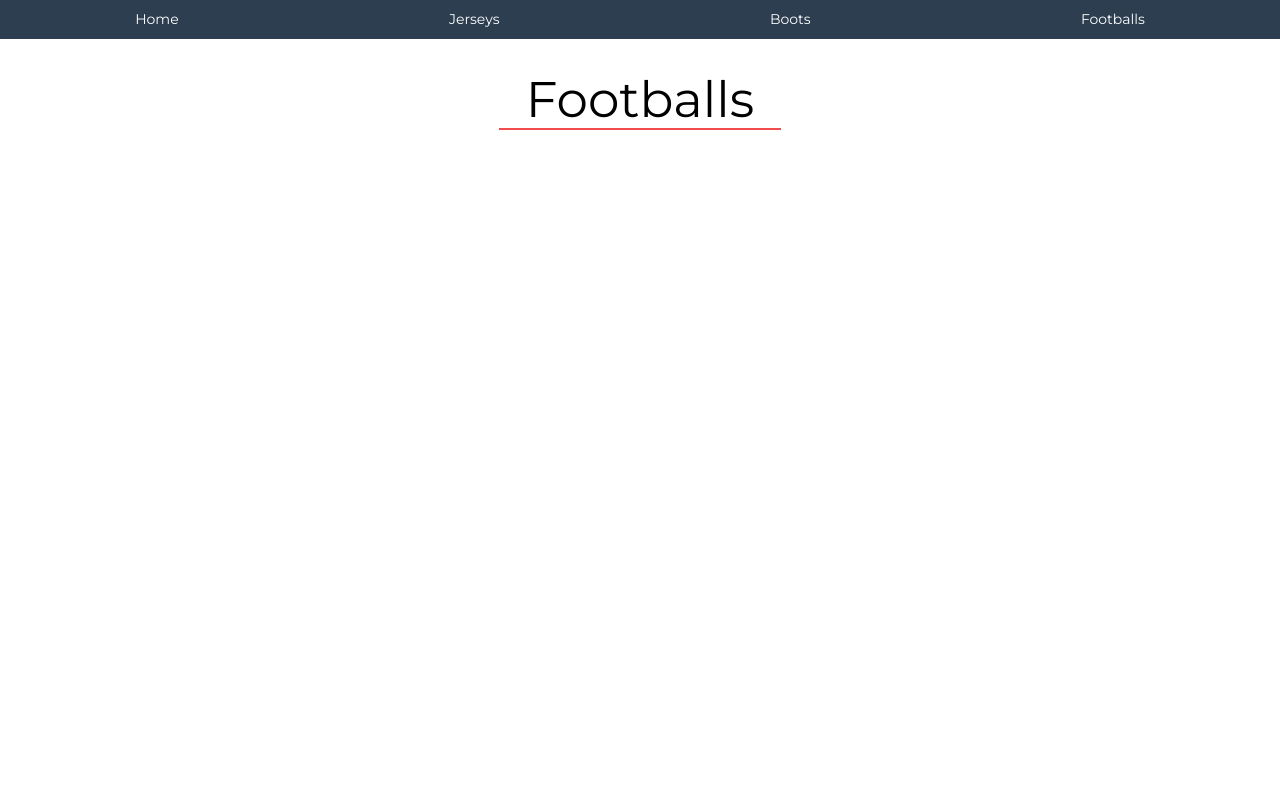
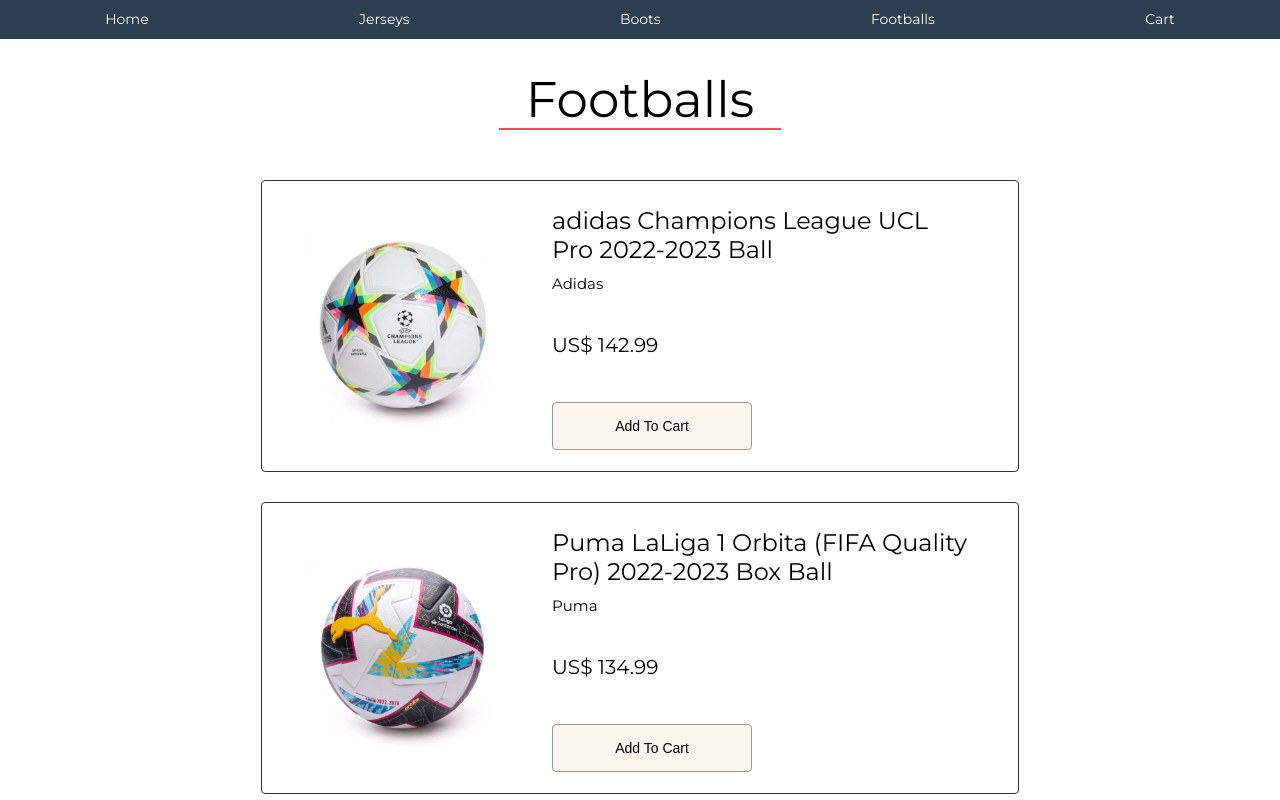
Before and after one commit to ewa1do/jerseys-shop-app-v2, a React (Vite) app: page /footballs in a window 1280 px wide. Shown: the top 800 px of the page. Built offline with nearby package versions, Linux system fonts and the light colour scheme.

Commit message:
adding the balls data to the application

```diff
--- a/src/components/UI/NavbarScreen.jsx
+++ b/src/components/UI/NavbarScreen.jsx
@@ -14,7 +14,10 @@
           <StyledLink to='/shoes'>Boots</StyledLink>
         </li>
         <li>
-          <StyledLink to='footballs'>Footballs</StyledLink>
+          <StyledLink to='/footballs'>Footballs</StyledLink>
+        </li>
+        <li>
+          <StyledLink to='/cart'>Cart</StyledLink>
         </li>
       </UlStyled>
     </NavStyled>
--- a/src/components/footballs/FootballsScreen.jsx
+++ b/src/components/footballs/FootballsScreen.jsx
@@ -1,9 +1,12 @@
-import React from 'react';
+import { ballsItems } from '../../data/items';
+import { ItemList } from '../items/ItemList';
 
 export const FootballsScreen = () => {
+  console.log(ballsItems);
   return (
     <div>
       <h2 className='section-title'>Footballs</h2>
+      <ItemList items={ballsItems} />
     </div>
   );
 };
--- a/src/components/items/ItemComponent.jsx
+++ b/src/components/items/ItemComponent.jsx
@@ -6,7 +6,7 @@
 import { types } from '../../types/types.js';
 
 export const ItemComponent = items => {
-  const { dispatch } = useContext(CartContext);
+  const { cart, dispatch } = useContext(CartContext);
 
   const handleShoppingCart = () => {
     dispatch({
--- a/src/data/items.js
+++ b/src/data/items.js
@@ -83,3 +83,36 @@
     url: '../../assets/img/boot-puma-1.jpg',
   },
 ];
+
+export const ballsItems = [
+  {
+    name: 'adidas Champions League UCL Pro 2022-2023 Ball',
+    brand: 'Adidas',
+    price: 142.99,
+    url: '../../assets/img/ball-1.webp',
+  },
+  {
+    name: 'Puma LaLiga 1 Orbita (FIFA Quality Pro) 2022-2023 Box Ball',
+    brand: 'Puma',
+    price: 134.99,
+    url: '../../assets/img/ball-2.webp',
+  },
+  {
+    name: 'adidas FIFA World Cup Qatar 2022 Club Ball',
+    brand: 'Adidas',
+    price: 21.99,
+    url: '../../assets/img/ball-3.webp',
+  },
+  {
+    name: 'adidas Starlancer Training Ball',
+    brand: 'Adidas',
+    price: 21.99,
+    url: '../../assets/img/ball-4.webp',
+  },
+  {
+    name: 'New Balance Geodesa Match Ball ',
+    brand: 'New Balance',
+    price: 22.99,
+    url: '../../assets/img/ball-5.webp',
+  },
+];
--- a/src/routers/AppRouter.jsx
+++ b/src/routers/AppRouter.jsx
@@ -1,5 +1,6 @@
 import { BrowserRouter, Routes, Route } from 'react-router-dom';
 
+import { CartScreen } from '../components/cart/cartScreen';
 import { FootballsScreen } from '../components/footballs/FootballsScreen';
 import { HeroScreen } from '../components/hero/HeroScreen';
 import { JerseysScreen } from '../components/jerseys/JerseysScreen';
@@ -28,6 +29,10 @@
             path='/footballs'
             element={<FootballsScreen />}
           />
+          <Route
+            path='/cart'
+            element={<CartScreen />}
+          />
         </Routes>
       </BrowserRouter>
     </>
```
